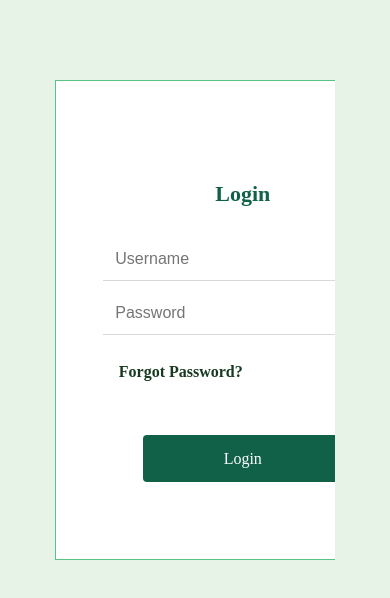
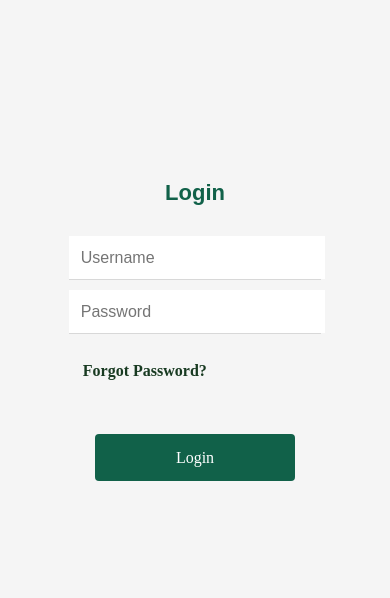
Before and after one commit to pasindu-nawodya/Api-Ape-Product-Clients, a React (Create React App) app: page / in a window 390 px wide. Shown: the top 598 px of the page. Built offline with nearby package versions, Linux system fonts and the light colour scheme.

Commit message:
admin login

```diff
--- a/src/component/Admin/css/Login.css
+++ b/src/component/Admin/css/Login.css
@@ -131,17 +131,29 @@ body{
     background-color: rgb(24, 82, 24);
 }
 
+.phoneBox{
+    display: none;
+}
+
 @media screen and (max-width: 760px){
+
+    body{
+        background-color:whitesmoke;
+    }
+
     .authBox{
         width: 75%;
     }
 
-    .box{
+    .phoneBorder{
         margin-top: 100px;
+        border: #008272;
+        border-width: 1;
     }
 
     .titleAuth{
         margin-top: 10px;
+        font-family: fantasy;
     }
 
     .leftBox{
@@ -153,9 +165,10 @@ body{
     }
 
     .rightBox{
-        width:100%;
-        float:initial;
-        border: 1;
-        border-bottom-right-radius: 0;
+        display: none;
+    }
+
+    .phoneBox{
+        display: block;
     }
 }
--- a/src/component/Admin/loginadmin.js
+++ b/src/component/Admin/loginadmin.js
@@ -32,6 +32,26 @@ export default class LoginStockMan extends Component {
                     </div>
                     </center>
                 </div>
+                <div className={'phoneBox'}>
+                    <center>
+                    <div className={'phoneBorder'}>
+                        <div className={'titleAuth'}>Login</div>
+                        <div className={'inputSBox'}>
+                            <input className={'inputS'} type={'text'} placeholder={'Username'} />
+                        </div>
+                        <div className={'inputSBox'}>
+                            <input className={'inputS'} type={'password'} placeholder={'Password'} />
+                        </div>
+                        <br />
+                        <div className={'contentBox'}>
+                            <div className={'text1'}>Forgot Password? </div>
+                        </div>
+                        <center>
+                            <div className={'btnAuth'}>Login</div>
+                        </center>
+                    </div>
+                    </center>
+                </div>
             </div>
         )
     }
```
